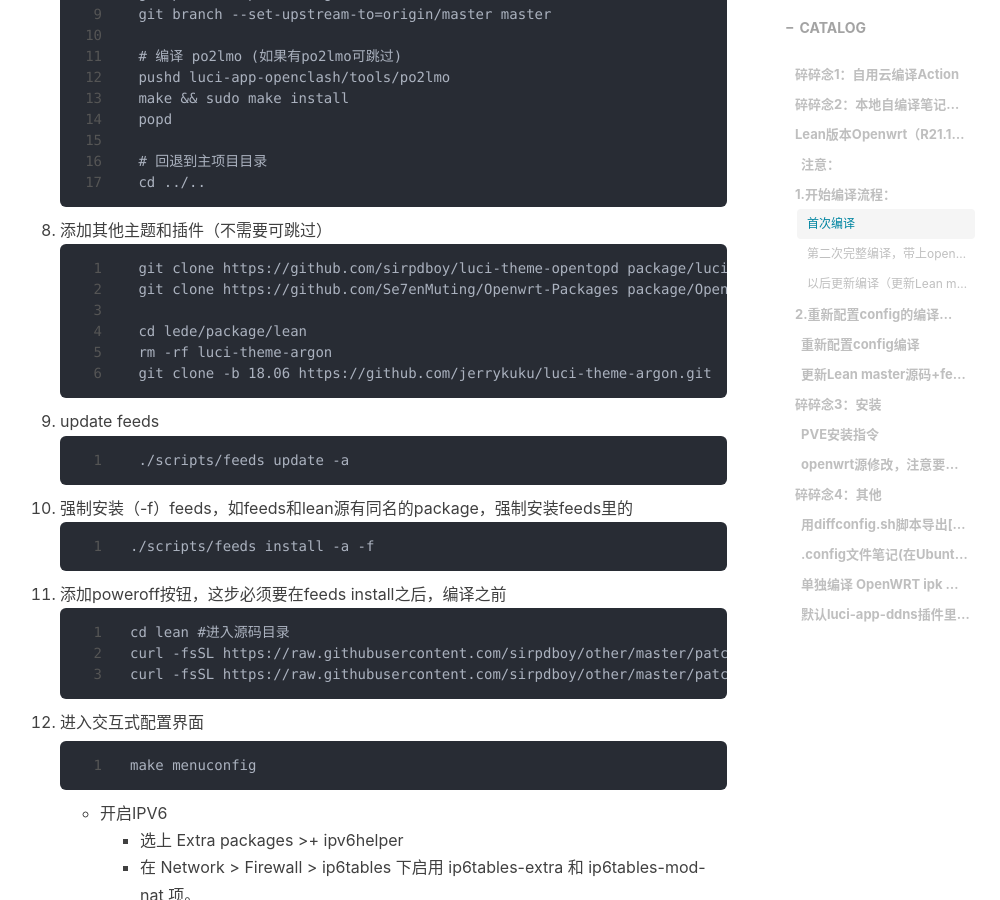
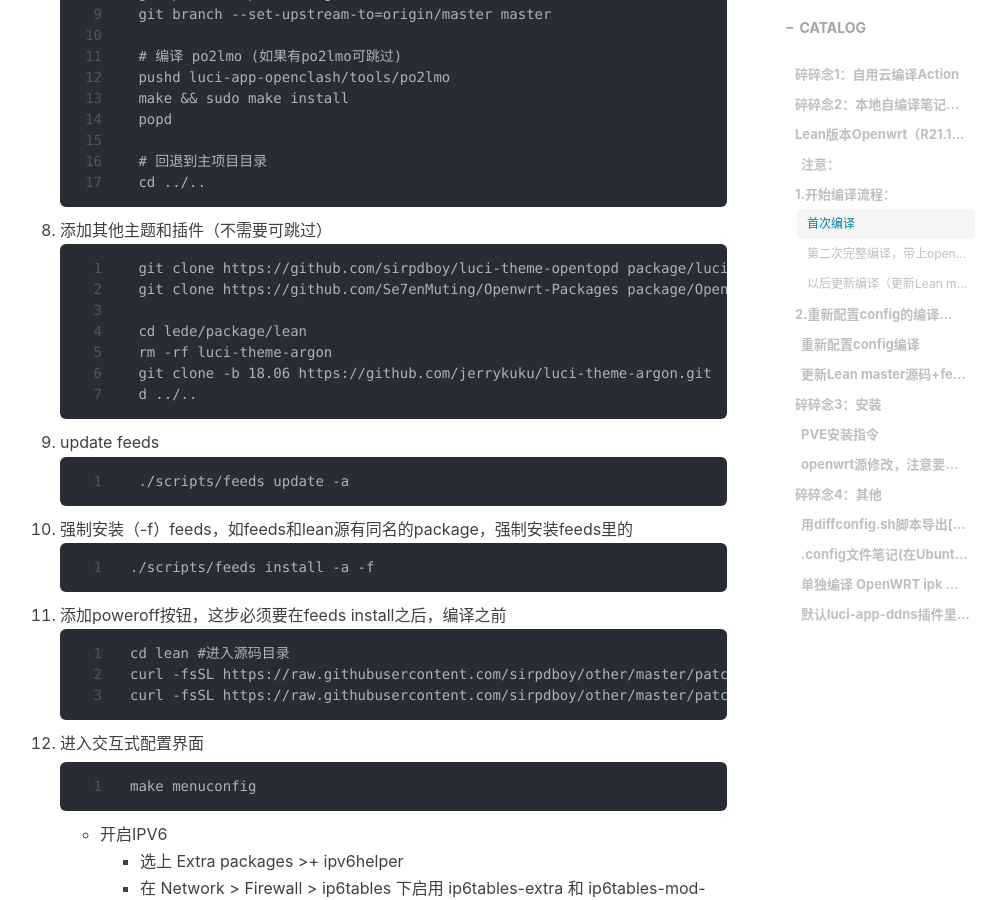
Before and after one commit to se7enmuting/Se7enMuting.github.io, a Jekyll site: the page built from _posts/2021-10-12-Openwrt_Make.md, in a window 1280 px wide and 900 px high, scrolled down 2197 px. Shown: the whole window, without its empty margins (245-1245 px from the left). Built offline with Jekyll 4.4.1, drawn with Linux system fonts in a browser that asks for light colours; nearby versions of some CDN libraries; comment, search, counter and statistics services are not loaded.

````diff
--- a/_posts/2021-10-12-Openwrt_Make.md
+++ b/_posts/2021-10-12-Openwrt_Make.md
@@ -74,6 +74,7 @@ tags:
 	cd lede/package/lean
 	rm -rf luci-theme-argon
 	git clone -b 18.06 https://github.com/jerrykuku/luci-theme-argon.git
+	d ../..
 	```
 
 9. update feeds
````
